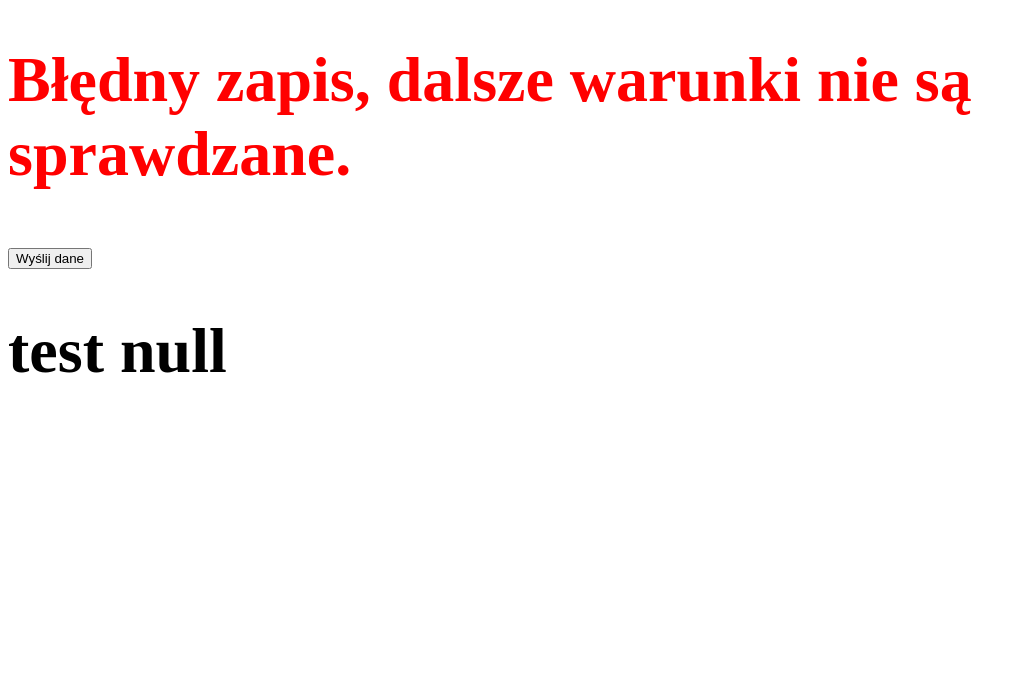
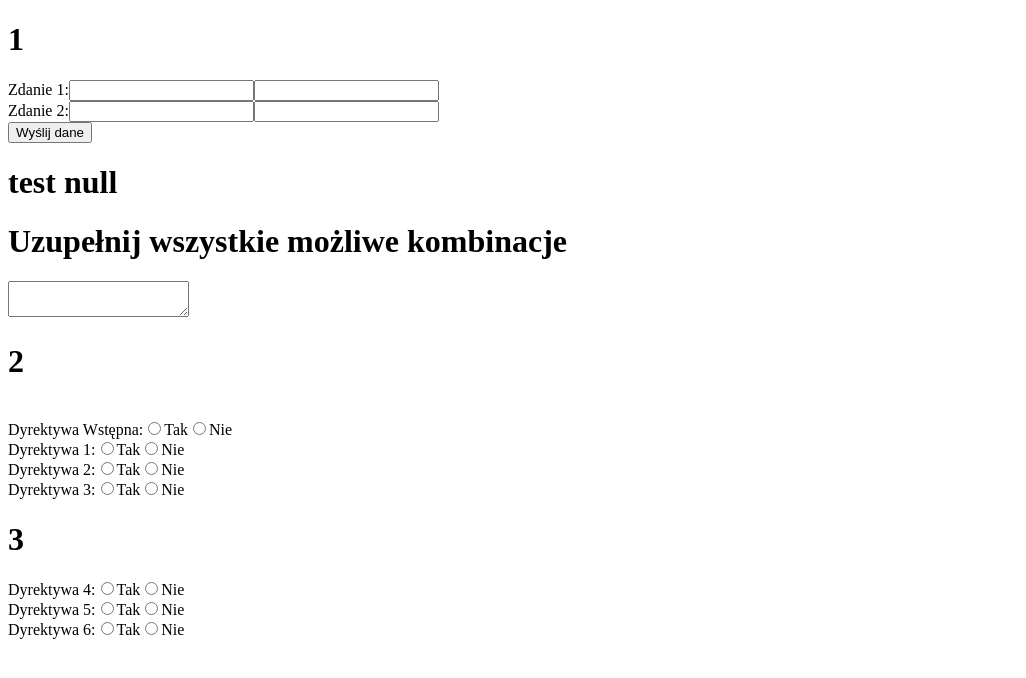
Before and after one commit to estwestminimu/python-projekt, a React (Vite) app in the folder frontend/python-front/: page / in a window 1280 px wide. Shown: the top 678 px of the page, without its empty margins (0-1026 px from the left). Built offline with nearby package versions, Linux system fonts and the light colour scheme.

Commit message:
Pelny Szablon strony www

```diff
--- a/frontend/python-front/src/App.tsx
+++ b/frontend/python-front/src/App.tsx
@@ -1,6 +1,13 @@
 import { useState, useEffect } from 'react';
 import InputFeedback from './InputFeedback.tsx'
-import axios from 'axios';
+import UserSchemaInput from './UserSchemaInput.tsx'
+import UserTypeInput from './UserTypeInput.tsx'
+import FirstDirectives from './FirstDirectives.tsx'
+import SecondDirectives from './SecondDirectives.tsx'
+
+
+
+
 
 
 function App() {
@@ -8,57 +15,27 @@ function App() {
   // do sprawdzenia czy dane wprowadzone przez użytkownika sa poprawne
   const [isInputCorrect, setIsInputCorrect] = useState(false)
 
-  // Czy dane sa ladowane
-  const [loading, setLoading] = useState(false)
-
-  const [error, setError] = useState(null)
-
-  const [data, setData] = useState(null)
-
-
-
-  const sendData = async () =>
-    {
-      //rozpoczynamy proces ładowania danych
-      setLoading(true)
-      setError(null)
-
-
-      try {
-        const request = await axios.post('http://127.0.0.1:8000/validation',{
-          firstSentence: "1",
-          firstScheme: "2",
-          secondSentence: "3",
-          secondScheme: "4",
-        });
-
-        setData(request.data)
-
-
-      } catch (err) {
-        console.log(err)
-      }
-      finally
-    {
-      setLoading(false)
-    }
-
-
-
-    }
 
 
 
   return(
-    <h1>
-      <InputFeedback status={isInputCorrect}/>
-      <button
-        onClick={sendData}
-        disabled={loading}>
-          {loading ? "Analizowanie..." : "Wyślij dane"}
-        </button>
-        <h1>test {JSON.stringify(data)}</h1>
-    </h1>
+    <>
+       <h1>1</h1>
+
+      <UserSchemaInput/>
+      <UserTypeInput/>
+       <h1>2</h1>
+
+       <br/>
+      <FirstDirectives/>
+       <br/>
+       <h1>3</h1>
+      <SecondDirectives/>
+
+
+
+
+    </>
   );
 }
 
--- /dev/null
+++ b/frontend/python-front/src/FirstDirectives.tsx
@@ -0,0 +1,55 @@
+
+
+function SecondDirectives() {
+  return(
+    <>
+    {/* TODO DODAĆ WALIDACJE NA ZASADZIE PRZEKAZYWANEGO TEKSTU W OSOBNEJ KOMORCE KTORA PDOMEINAI CZY TEKST SIE ZGADZA CZY NIE */}
+      Dyrektywa Wstępna:
+       <label>
+          <input type="radio" name="myRadio" value="True" />
+          Tak
+        </label>
+        <label>
+          <input type="radio" name="myRadio" value="False" />
+          Nie
+        </label>
+    <br/>
+      Dyrektywa 1:
+       <label>
+          <input type="radio" name="myRadio2" value="True" />
+          Tak
+        </label>
+        <label>
+          <input type="radio" name="myRadio2" value="False" />
+          Nie
+        </label>
+    <br/>
+
+      Dyrektywa 2:
+       <label>
+          <input type="radio" name="myRadio3" value="True" />
+          Tak
+        </label>
+        <label>
+          <input type="radio" name="myRadio3" value="False" />
+          Nie
+        </label>
+    <br/>
+
+      Dyrektywa 3:
+       <label>
+          <input type="radio" name="myRadio4" value="True" />
+          Tak
+        </label>
+        <label>
+          <input type="radio" name="myRadio4" value="False" />
+          Nie
+        </label>
+
+
+
+    </>
+  )
+}
+
+export default SecondDirectives
--- a/frontend/python-front/src/InputFeedback.tsx
+++ b/frontend/python-front/src/InputFeedback.tsx
@@ -3,7 +3,7 @@
 function InputFeedback({status}) {
   return(
     <h1 style={{color: status ? "green": "red"}}>
-      {status ? "Twoje dane są poprawne" : "Błędny zapis, dalsze warunki nie są sprawdzane."}
+      {status ? "" : "Błędny zapis, dalsze warunki nie są sprawdzane."}
     </h1>
   );
 }
--- /dev/null
+++ b/frontend/python-front/src/SecondDirectives.tsx
@@ -0,0 +1,45 @@
+
+
+function SecondDirectives() {
+  return(
+    <>
+    {/* TODO DODAĆ WALIDACJE NA ZASADZIE PRZEKAZYWANEGO TEKSTU W OSOBNEJ KOMORCE KTORA PDOMEINAI CZY TEKST SIE ZGADZA CZY NIE */}
+      Dyrektywa 4:
+       <label>
+          <input type="radio" name="myRadio" value="True" />
+          Tak
+        </label>
+        <label>
+          <input type="radio" name="myRadio" value="False" />
+          Nie
+        </label>
+    <br/>
+      Dyrektywa 5:
+       <label>
+          <input type="radio" name="myRadio2" value="True" />
+          Tak
+        </label>
+        <label>
+          <input type="radio" name="myRadio2" value="False" />
+          Nie
+        </label>
+    <br/>
+          Dyrektywa 6:
+       <label>
+          <input type="radio" name="myRadio2" value="True" />
+          Tak
+        </label>
+        <label>
+          <input type="radio" name="myRadio2" value="False" />
+          Nie
+        </label>
+    <br/>
+
+
+
+
+    </>
+  )
+}
+
+export default SecondDirectives
--- /dev/null
+++ b/frontend/python-front/src/UserSchemaInput.tsx
@@ -0,0 +1,99 @@
+
+import { useState, useEffect } from 'react';
+import axios from 'axios';
+import InputFeedback from './InputFeedback.tsx'
+
+
+
+function UserSchemaInput() {
+  // do sprawdzenia czy dane wprowadzone przez użytkownika sa poprawne
+
+  // Czy dane sa ladowane
+  const [loading, setLoading] = useState(false)
+
+
+  const [data, setData] = useState(null)
+
+    //Nasze inputy
+    const [firstSentence, setfirstSentence] = useState("")
+    const [firstScheme, setfirstScheme] = useState("")
+    const [secondSentence, setsecondSentence] = useState("")
+    const [secondScheme, setsecondScheme] = useState("")
+
+
+  // do sprawdzenia czy dane wprowadzone przez użytkownika sa poprawne
+  const [isInputCorrect, setIsInputCorrect] = useState(true)
+
+
+
+
+  const sendData = async () =>
+    {
+      //rozpoczynamy proces ładowania danych
+      setLoading(true)
+      setIsInputCorrect(true)
+
+
+      try {
+        //Wysylamy dane do api wedlug naszych inputow
+        const request = await axios.post('http://127.0.0.1:8000/validation',{
+          firstSentence: firstSentence,
+          firstScheme: firstScheme,
+          secondSentence: secondSentence,
+          secondScheme: secondScheme,
+        });
+
+        //jesli popelnilismy blad to dostaniemy komunikat ze dane nieporpawne
+        setData(request.data)
+        if (request.data.msg===false)
+        {
+            setIsInputCorrect(false)
+        }
+
+
+      } catch (err) {
+        console.log(err)
+      }
+      finally
+    {
+      setLoading(false)
+    }
+
+
+
+    }
+
+
+
+
+    return (
+        <>
+        <InputFeedback status={isInputCorrect}/>
+            <label>
+                Zdanie 1:
+                <input name="myInput" value={firstSentence}
+                onChange={(e)=>setfirstSentence(e.target.value)}/>
+
+                <input name="myInput" value={firstScheme}
+                onChange={(e)=>setfirstScheme(e.target.value)}/>
+                <br />
+                Zdanie 2:
+                <input name="myInput" value={secondSentence}
+                onChange={(e)=>setsecondSentence(e.target.value)} />
+
+                 <input name="myInput" value={secondScheme}
+                 onChange={(e)=>setsecondScheme(e.target.value)}/>
+                 <br/>
+                <button
+                    onClick={sendData}
+                    disabled={loading}>
+                    {loading ? "Analizowanie..." : "Wyślij dane"}
+                </button>
+                <h1>test {JSON.stringify(data)}</h1>
+            </label>
+
+        </>
+    )
+}
+
+export default UserSchemaInput
--- /dev/null
+++ b/frontend/python-front/src/UserTypeInput.tsx
@@ -0,0 +1,15 @@
+
+
+function UserTypeInput() {
+  return(
+    <>
+    {/* TODO DODAĆ WALIDACJE NA ZASADZIE PRZEKAZYWANEGO TEKSTU W OSOBNEJ KOMORCE KTORA PDOMEINAI CZY TEKST SIE ZGADZA CZY NIE */}
+    <h1>Uzupełnij wszystkie możliwe kombinacje</h1>
+        <textarea>
+
+        </textarea>
+    </>
+  )
+}
+
+export default UserTypeInput
```
Also changed, not shown: 1 other file (tests, documents, lock files or other folders).
